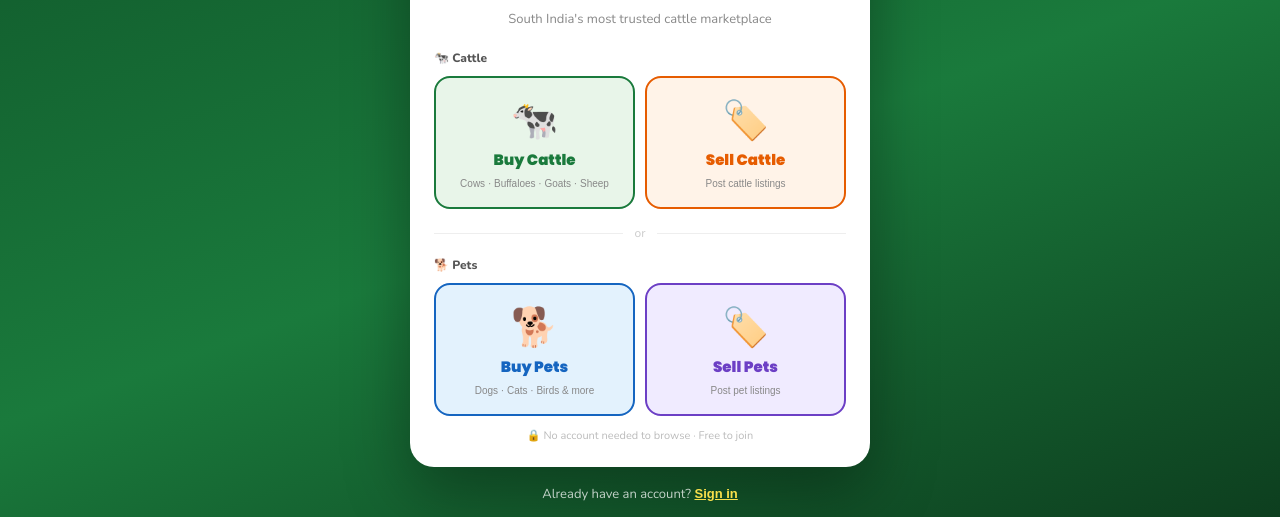
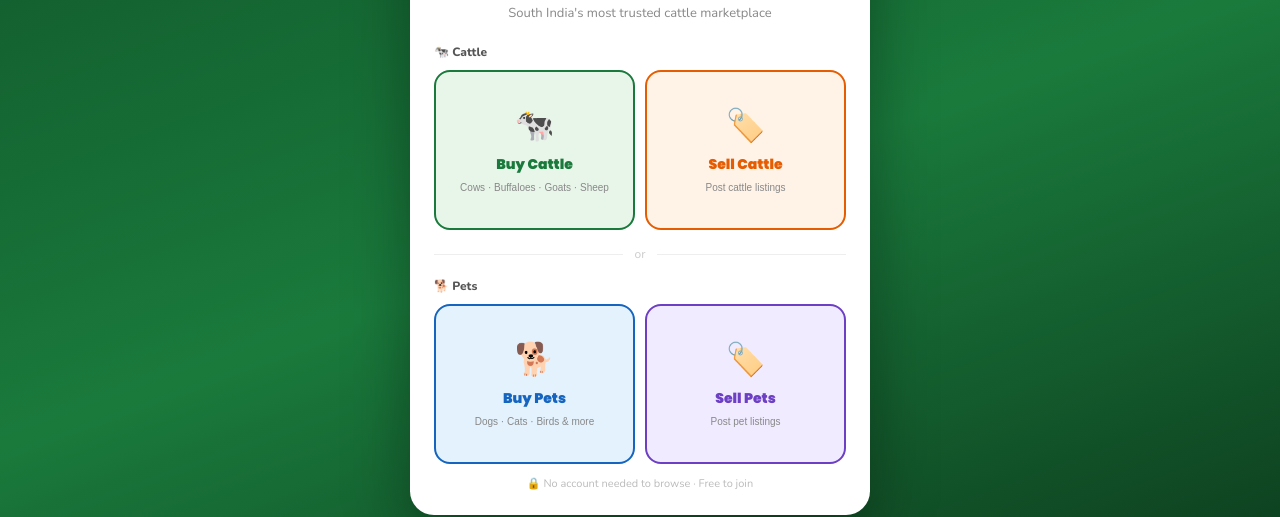
Before and after one commit to GuGan74/model, a React (Vite) app: page / in a window 1280 px wide. Shown: the part 271-788 px from the top of the page. Built offline with nearby package versions, Linux system fonts and the light colour scheme; no server answers.

Commit message:
fix: enforce fixed card structure on OnboardingPage to prevent language shift

```diff
--- a/src/pages/OnboardingPage.jsx
+++ b/src/pages/OnboardingPage.jsx
@@ -36,26 +36,32 @@ export default function OnboardingPage() {
             style={{
                 display: 'flex', flexDirection: 'column',
                 alignItems: 'center', gap: 6,
-                padding: '20px 12px 16px', borderRadius: 16,
+                padding: '16px 12px', borderRadius: 16,
                 border: `2.5px solid ${border}`, background: bg,
                 cursor: 'pointer', transition: 'transform 0.18s',
                 width: '100%',
+                height: '160px', // Fixed height for consistency
+                justifyContent: 'center'
             }}
-            onMouseEnter={e =>
-                e.currentTarget.style.transform = 'translateY(-3px)'}
-            onMouseLeave={e =>
-                e.currentTarget.style.transform = 'none'}
+            onMouseEnter={e => e.currentTarget.style.transform = 'translateY(-3px)'}
+            onMouseLeave={e => e.currentTarget.style.transform = 'none'}
         >
-            <span style={{ fontSize: 38 }}>{icon}</span>
+            <span style={{ fontSize: 32, marginBottom: 4 }}>{icon}</span>
             <span style={{
-                fontSize: 15, fontWeight: 900,
+                fontSize: 14, fontWeight: 900,
                 color: accent, fontFamily: 'Poppins,sans-serif',
+                textAlign: 'center',
+                display: 'block', width: '100%',
+                whiteSpace: 'nowrap', overflow: 'hidden', textOverflow: 'ellipsis'
             }}>
                 {label}
             </span>
             <span style={{
                 fontSize: 10, color: '#888',
-                textAlign: 'center', lineHeight: 1.4,
+                textAlign: 'center', lineHeight: 1.3,
+                maxHeight: '2.6em', overflow: 'hidden',
+                display: '-webkit-box', WebkitLineClamp: 2, WebkitBoxOrient: 'vertical',
+                width: '100%'
             }}>
                 {sub}
             </span>
```
